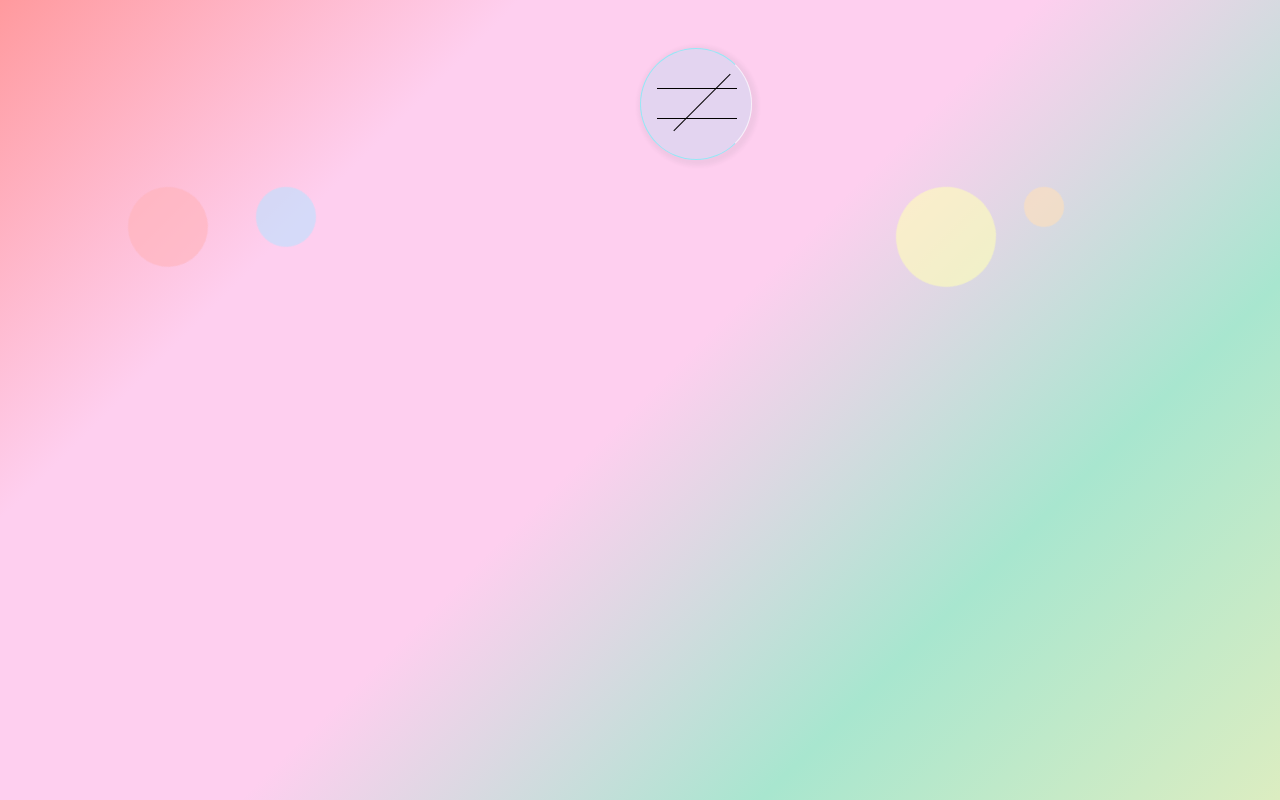
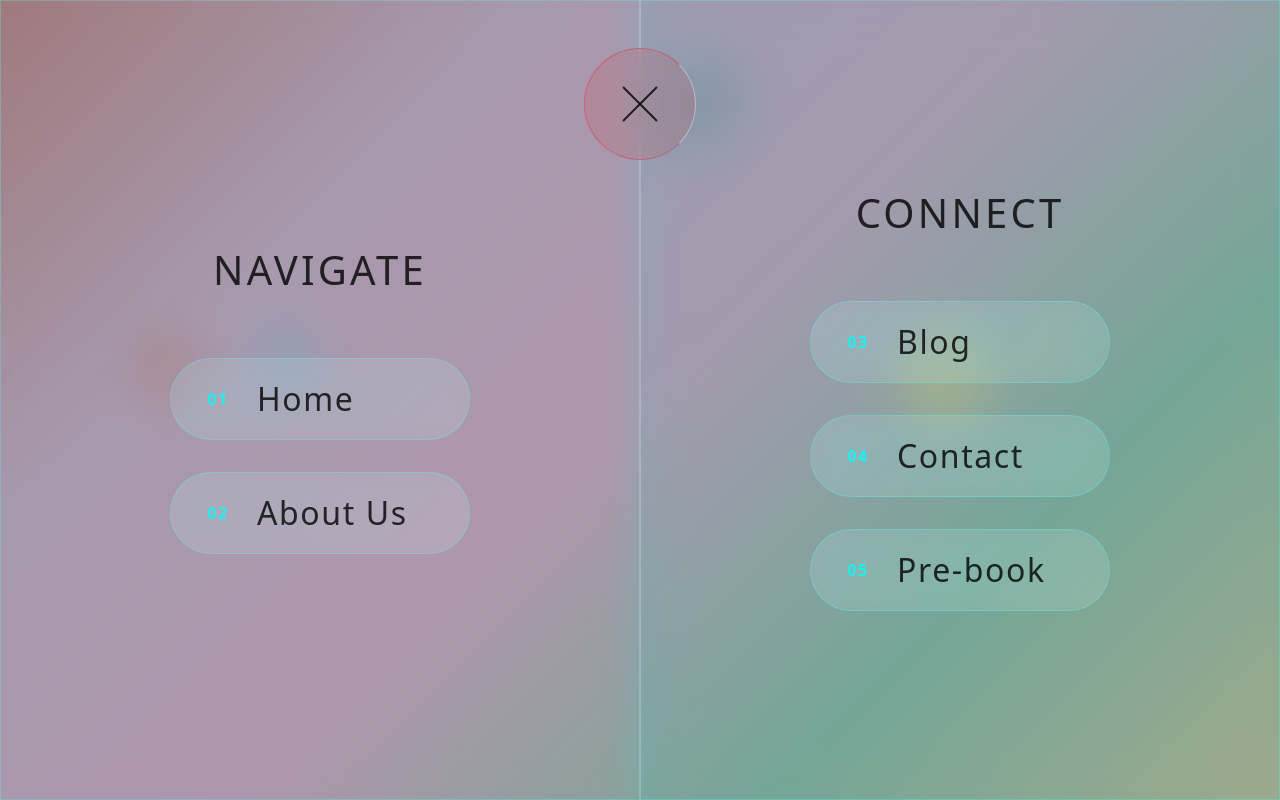
Before and after one commit to meenado89/fluffcore, a React (Vite) app in the folder fluffcore/: page / in a window 1280 px wide. Both pictures are taken after a click on the button 696 px from the left and 104 px from the top of the page. Built offline with nearby package versions, Linux system fonts and the light colour scheme; a web font is replaced by a local one.

Commit message:
navslider

```diff
--- a/fluffcore/src/components/NavBar.jsx
+++ b/fluffcore/src/components/NavBar.jsx
@@ -1,15 +1,30 @@
+// Navbar.jsx - Updated
 import { useState } from 'react';
-import "./Navbar.css"
+import "./Navbar.css";
+import SliderMenu from './SliderMenu';
 
 const Navbar = () => {
     const [isOpen, setIsOpen] = useState(false);
+
+    const toggleMenu = () => {
+        setIsOpen(!isOpen);
+    };
+
+    const closeMenu = () => {
+        setIsOpen(false);
+    };
+
     return (
         <>
-            <button className="menu-btn" onClick={() => setIsOpen(!isOpen)}>
-               <div className='Micon'>
+            <button
+                className="menu-btn"
+                onClick={toggleMenu}
+                style={{ zIndex: isOpen ? 997 : 'auto' }}
+            >
+               <div className='Micon'></div>
+            </button>
 
-               </div>
-            </button>
+            <SliderMenu isOpen={isOpen} onClose={closeMenu} />
         </>
     );
 };
--- /dev/null
+++ b/fluffcore/src/components/SliderMenu.css
@@ -0,0 +1,262 @@
+/* SliderMenu.css */
+
+.menu-overlay {
+  position: fixed;
+  top: 0;
+  left: 0;
+  width: 100vw;
+  height: 100vh;
+  background: rgba(0, 0, 0, 0.3);
+  backdrop-filter: blur(10px);
+  z-index: 998;
+  opacity: 0;
+  visibility: hidden;
+  transition: all 0.5s ease;
+}
+
+.menu-overlay.active {
+  opacity: 1;
+  visibility: visible;
+}
+
+.menu-slider {
+  position: fixed;
+  top: 0;
+  width: 50vw;
+  height: 100vh;
+  background: linear-gradient(135deg, rgba(0, 255, 255, 0.1) 0%, rgba(255, 255, 255, 0.05) 100%);
+  backdrop-filter: blur(20px);
+  border: 1px solid rgba(78, 250, 250, 0.3);
+  z-index: 999;
+  transition: transform 0.6s cubic-bezier(0.25, 0.46, 0.45, 0.94);
+  display: flex;
+  align-items: center;
+  justify-content: center;
+}
+
+.left-slider {
+  left: 0;
+  transform: translateX(-100%);
+  border-right: 1px solid rgba(255, 255, 255, 0.2);
+  box-shadow: 10px 0 30px rgba(0, 255, 255, 0.1);
+}
+
+.left-slider.active {
+  transform: translateX(0);
+}
+
+.right-slider {
+  right: 0;
+  transform: translateX(100%);
+  border-left: 1px solid rgba(255, 255, 255, 0.2);
+  box-shadow: -10px 0 30px rgba(0, 255, 255, 0.1);
+}
+
+.right-slider.active {
+  transform: translateX(0);
+}
+
+.menu-content {
+  text-align: center;
+  width: 100%;
+  padding: 2rem;
+}
+
+.menu-header {
+  margin-bottom: 4rem;
+  opacity: 0;
+  transform: translateY(-20px);
+  transition: all 0.6s ease;
+}
+
+.menu-slider.active .menu-header {
+  opacity: 1;
+  transform: translateY(0);
+  transition-delay: 0.3s;
+}
+
+.menu-header h2 {
+  font-size: 2.5rem;
+  font-weight: 300;
+  color: rgba(0, 0, 0, 0.8);
+  letter-spacing: 0.2rem;
+  text-transform: uppercase;
+  margin: 0;
+}
+
+.menu-nav {
+  display: flex;
+  flex-direction: column;
+  gap: 2rem;
+  align-items: center;
+}
+
+.menu-item {
+  display: flex;
+  align-items: center;
+  gap: 1.5rem;
+  text-decoration: none;
+  color: rgba(0, 0, 0, 0.8);
+  font-size: 2rem;
+  font-weight: 300;
+  letter-spacing: 0.1rem;
+  padding: 1rem 2rem;
+  border-radius: 50px;
+  background: rgba(255, 255, 255, 0.1);
+  border: 1px solid rgba(78, 250, 250, 0.3);
+  backdrop-filter: blur(10px);
+  transition: all 0.4s ease;
+  opacity: 0;
+  transform: translateY(30px);
+  width: 300px;
+  justify-content: flex-start;
+  position: relative;
+  overflow: hidden;
+}
+
+.menu-slider.active .menu-item {
+  opacity: 1;
+  transform: translateY(0);
+  animation: slideInItem 0.6s ease forwards;
+}
+
+.menu-item:hover {
+  background: rgba(0, 255, 255, 0.2);
+  transform: translateY(-5px) scale(1.05);
+  box-shadow: 0 10px 30px rgba(0, 255, 255, 0.3);
+  border-color: rgba(78, 250, 250, 0.8);
+}
+
+.menu-item::before {
+  content: '';
+  position: absolute;
+  top: 0;
+  left: -100%;
+  width: 100%;
+  height: 100%;
+  background: linear-gradient(90deg, transparent, rgba(255, 255, 255, 0.2), transparent);
+  transition: left 0.6s ease;
+}
+
+.menu-item:hover::before {
+  left: 100%;
+}
+
+.menu-number {
+  font-size: 1rem;
+  color: rgba(0, 255, 255, 0.8);
+  font-weight: 600;
+  min-width: 30px;
+}
+
+.menu-text {
+  flex: 1;
+  text-align: left;
+}
+
+.close-btn {
+  position: fixed;
+  top: 3rem;
+  left: 50%;
+  transform: translateX(-50%) scale(0);
+  width: 7rem;
+  height: 7rem;
+  border-radius: 50%;
+  background: rgba(255, 0, 0, 0.1);
+  border: 1px solid rgba(255, 0, 0, 0.3);
+  border-right: 1px solid rgba(255, 255, 255, 0.4);
+  backdrop-filter: blur(20px);
+  z-index: 1000;
+  transition: all 0.4s ease;
+  cursor: pointer;
+  display: flex;
+  align-items: center;
+  justify-content: center;
+}
+
+.close-btn.active {
+  transform: translateX(-50%) scale(1);
+  transition-delay: 0.3s;
+}
+
+.close-btn:hover {
+  background: rgba(255, 0, 0, 0.2);
+  transform: translateX(-50%) scale(1.1);
+  box-shadow: 0 5px 20px rgba(255, 0, 0, 0.3);
+}
+
+.close-icon {
+  width: 100%;
+  height: 100%;
+  position: relative;
+}
+
+.close-icon::before,
+.close-icon::after {
+  content: '';
+  position: absolute;
+  top: 50%;
+  left: 50%;
+  width: 3rem;
+  height: 2px;
+  background: rgba(0, 0, 0, 0.8);
+  transform-origin: center;
+}
+
+.close-icon::before {
+  transform: translate(-50%, -50%) rotate(45deg);
+}
+
+.close-icon::after {
+  transform: translate(-50%, -50%) rotate(-45deg);
+}
+
+@keyframes slideInItem {
+  from {
+    opacity: 0;
+    transform: translateY(30px);
+  }
+  to {
+    opacity: 1;
+    transform: translateY(0);
+  }
+}
+
+/* Responsive Design */
+@media (max-width: 768px) {
+  .menu-slider {
+    width: 50vw;
+  }
+
+  .menu-item {
+    font-size: 1.5rem;
+    width: 250px;
+  }
+
+  .menu-header h2 {
+    font-size: 2rem;
+  }
+}
+
+@media (max-width: 480px) {
+  .menu-slider {
+    width: 100vw;
+  }
+
+  .left-slider.active {
+    transform: translateX(0);
+  }
+
+  .right-slider.active {
+    transform: translateX(0);
+  }
+
+  .right-slider {
+    top: 50vh;
+    height: 50vh;
+  }
+
+  .left-slider {
+    height: 50vh;
+  }
+}
--- /dev/null
+++ b/fluffcore/src/components/SliderMenu.jsx
@@ -0,0 +1,82 @@
+// SliderMenu.jsx
+import React from 'react';
+import './SliderMenu.css';
+
+const SliderMenu = ({ isOpen, onClose }) => {
+  const leftMenuItems = [
+    { name: 'Home', href: '/' },
+    { name: 'About Us', href: '/about' }
+  ];
+
+  const rightMenuItems = [
+    { name: 'Blog', href: '/blog' },
+    { name: 'Contact', href: '/contact' },
+    { name: 'Pre-book', href: '/prebook' }
+  ];
+
+  return (
+    <>
+      {/* Overlay */}
+      <div
+        className={`menu-overlay ${isOpen ? 'active' : ''}`}
+        onClick={onClose}
+      />
+
+      {/* Left Side Menu */}
+      <div className={`menu-slider left-slider ${isOpen ? 'active' : ''}`}>
+        <div className="menu-content">
+          <div className="menu-header">
+            <h2>Navigate</h2>
+          </div>
+          <nav className="menu-nav">
+            {leftMenuItems.map((item, index) => (
+              <a
+                key={index}
+                href={item.href}
+                className="menu-item"
+                style={{ animationDelay: `${index * 0.1}s` }}
+                onClick={onClose}
+              >
+                <span className="menu-number">0{index + 1}</span>
+                <span className="menu-text">{item.name}</span>
+              </a>
+            ))}
+          </nav>
+        </div>
+      </div>
+
+      {/* Right Side Menu */}
+      <div className={`menu-slider right-slider ${isOpen ? 'active' : ''}`}>
+        <div className="menu-content">
+          <div className="menu-header">
+            <h2>Connect</h2>
+          </div>
+          <nav className="menu-nav">
+            {rightMenuItems.map((item, index) => (
+              <a
+                key={index}
+                href={item.href}
+                className="menu-item"
+                style={{ animationDelay: `${(index + 2) * 0.1}s` }}
+                onClick={onClose}
+              >
+                <span className="menu-number">0{index + 3}</span>
+                <span className="menu-text">{item.name}</span>
+              </a>
+            ))}
+          </nav>
+        </div>
+      </div>
+
+      {/* Close Button */}
+      <button
+        className={`close-btn ${isOpen ? 'active' : ''}`}
+        onClick={onClose}
+      >
+        <div className="close-icon"></div>
+      </button>
+    </>
+  );
+};
+
+export default SliderMenu;
```
